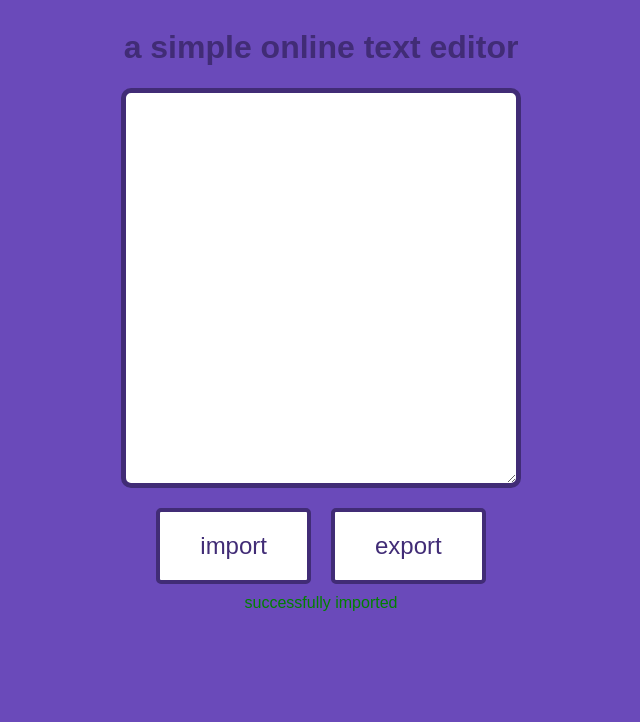
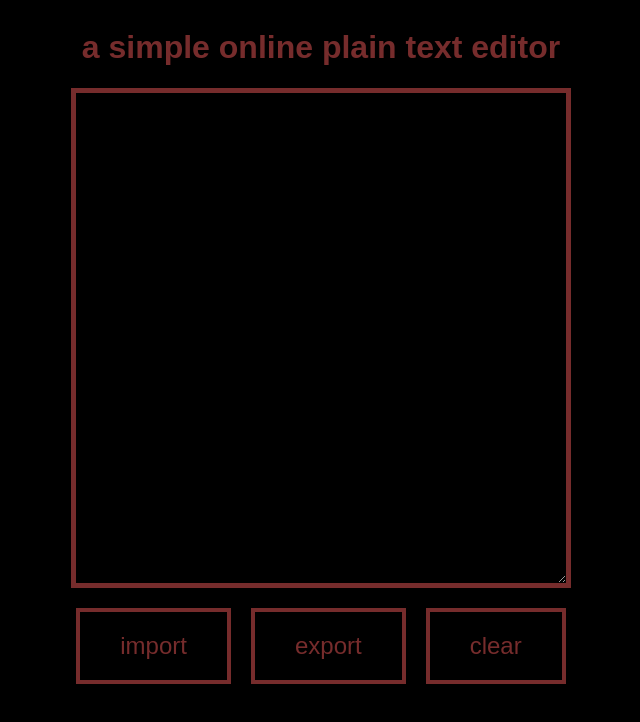
Before and after one commit to jonas07x/simple-text-editor, a plain HTML site: page index.html in a window 1280 px wide. Both pictures are taken after a click on the button "import". Shown: the whole page, without its empty margins (319-959 px from the left). Drawn offline with Linux system fonts and the light colour scheme.

Commit message:
Add files via upload

```diff
--- a/index.html
+++ b/index.html
@@ -5,14 +5,14 @@
     </head>
     <body>
         <div id="c">
-            <h1 class="h">a simple online text editor</h1>
+            <h1 class="h">a simple online plain text editor</h1>
             <textarea id="t"></textarea>
             <div id="c2">
-                <input id="fc" type="file" style="display: none;">
-                <button id="bi" onclick="importieren()">import</button>
-                <button id="be" onclick="exportieren()">export</button>
+                <input id="fc" type="file" accept=".txt" style="display: none;">
+                <button class="b" id="bi" onclick="importfile()">import</button>
+                <button class="b" id="be" onclick="exportfile()">export</button>
+                <button class="b" id="bc" onclick="clearcontent()">clear</button>
             </div>
-            <div id="f"></div>
         </div>
         <script src="script.js"></script>
     </body>
--- a/script.js
+++ b/script.js
@@ -1,6 +1,4 @@
 const t = document.getElementById("t");
-const b = document.getElementById("b");
-const f = document.getElementById("f");
 const fc = document.getElementById("fc");
 let note = 'Write a note here';
 let c = 'empty';
@@ -9,36 +7,18 @@ let fb = 'empty';
 
 initPage();
 
-function setC(n, v) {
-    document.cookie = `${n}=${v}; expires=Mon, 1 January 2050 12:00:00 UTC; path=/`;
+function initPage() {
 }
 
-function deleteC(n) {
-    document.cookie = `${n}=none; expires=Mon, 1 January 1990 12:00:00 UTC; path=/`;
+function clearcontent() {
+    t.value = '';
 }
 
-function getC(n) {
-    c = decodeURIComponent(document.cookie);
-    c = c.slice(c.indexOf('=') + 1);
-    return c;
+function importfile() {
+    fc.click();
 }
 
-function initPage() {
-    note = getC('note');
-}
-
-function save() {
-    cb = t.value;
-    setC('note', `${cb}`);
-    f.textContent = f.textContent + '   successfully saved   ';
-}
-
-function importieren() {
-    fc.click();
-    f.textContent = f.textContent + '   successfully imported   ';
-}
-
-function exportieren() {
+function exportfile() {
     const text = t.value;
     const blob = new Blob([text], { type: 'text/plain' });
     const link = document.createElement('a');
@@ -46,7 +26,6 @@ function exportieren() {
     link.download = 'simple.txt';
     link.click();
     URL.revokeObjectURL(link.href);
-    f.textContent = f.textContent + '   successfully exported   ';
 }
 
 fc.addEventListener('change', (event) => {
--- a/styles.css
+++ b/styles.css
@@ -1,7 +1,7 @@
 body {
     font-family: Arial, Helvetica, sans-serif;
-    background-color: rgb(106, 74, 186);
-    color: rgb(65, 44, 118);
+    background-color: rgb(0, 0, 0);
+    color: rgb(118, 44, 44);
 }
 #c {
     display: flex;
@@ -17,53 +17,31 @@ body {
 }
 #t {
     border: 5px solid;
-    border-radius: 10px;
-    width: 400px;
-    height: 400px;
-    color: rgb(65, 44, 118);
+    width: 500px;
+    height: 500px;
+    color: rgb(118, 44, 44);
     font-size: large;
+    background-color: black;
 }
 #t:focus {
     outline: none;
 }
-#b {
+.b {
     padding: 20px 40px;
     margin-top: 20px;
     border: 4px solid;
-    border-radius: 5px;
-    color: rgb(65, 44, 118);
-    background-color: white;
-    cursor: pointer;
-    transition: all .1s;
-    font-size: x-large;
-}
-#bi {
-    padding: 20px 40px;
-    margin-top: 20px;
-    border: 4px solid;
-    border-radius: 5px;
-    color: rgb(65, 44, 118);
-    background-color: white;
+    color: rgb(118, 44, 44);
+    background-color: rgb(0, 0, 0);
     cursor: pointer;
     transition: all .1s;
     font-size: x-large;
     margin-left: 10px;
     margin-right: 10px;
 }
-#be {
-    padding: 20px 40px;
-    margin-top: 20px;
-    border: 4px solid;
-    border-radius: 5px;
-    color: rgb(65, 44, 118);
-    background-color: white;
-    cursor: pointer;
-    transition: all .1s;
-    font-size: x-large;
-    margin-left: 10px;
-    margin-right: 10px;
+.b:hover {
+    color: black;
+    background-color: rgb(118, 44, 44);
 }
-#f {
-    color: green;
-    margin-top: 10px;
+.b:active {
+    color: white;
 }
```
